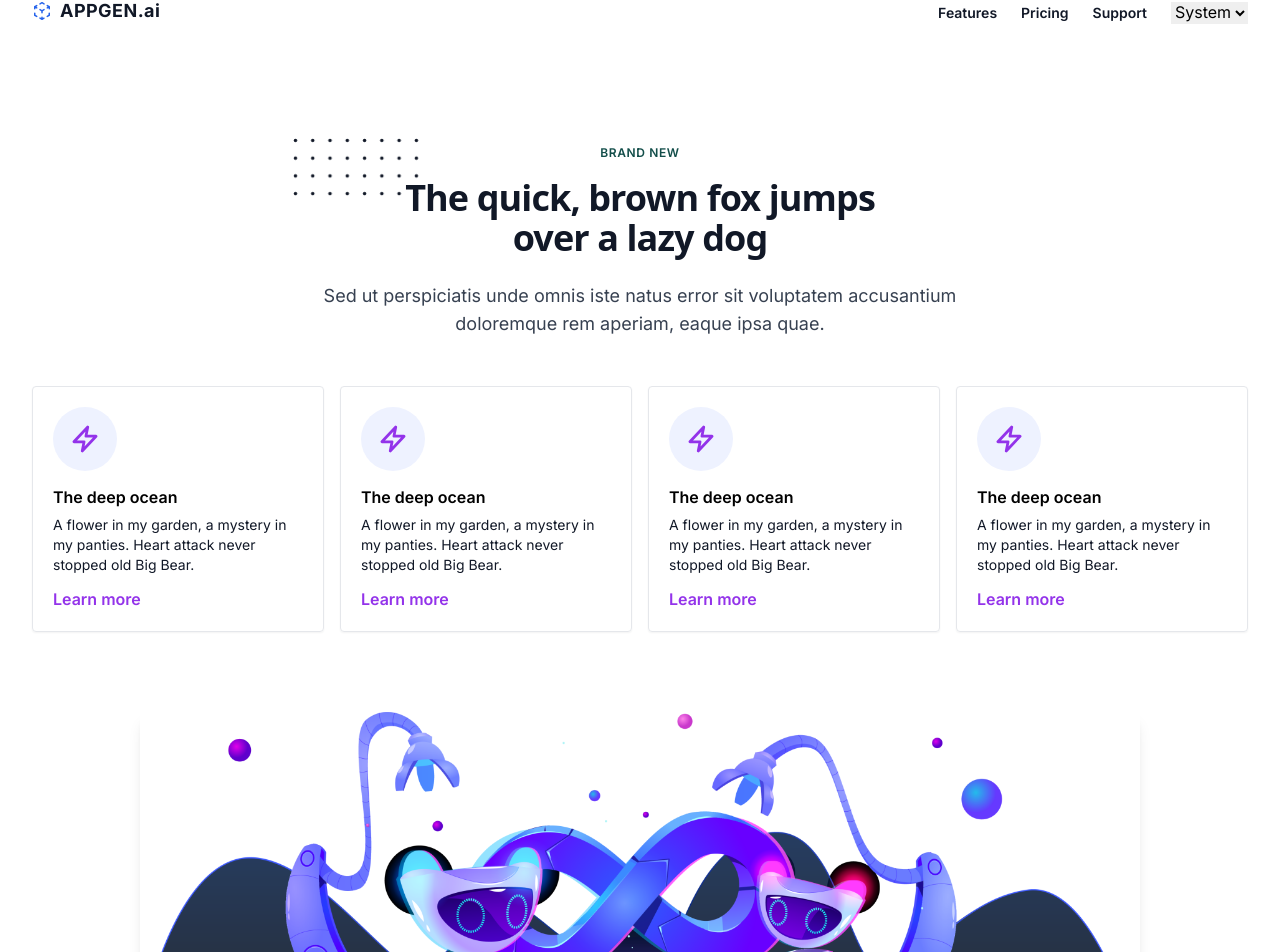
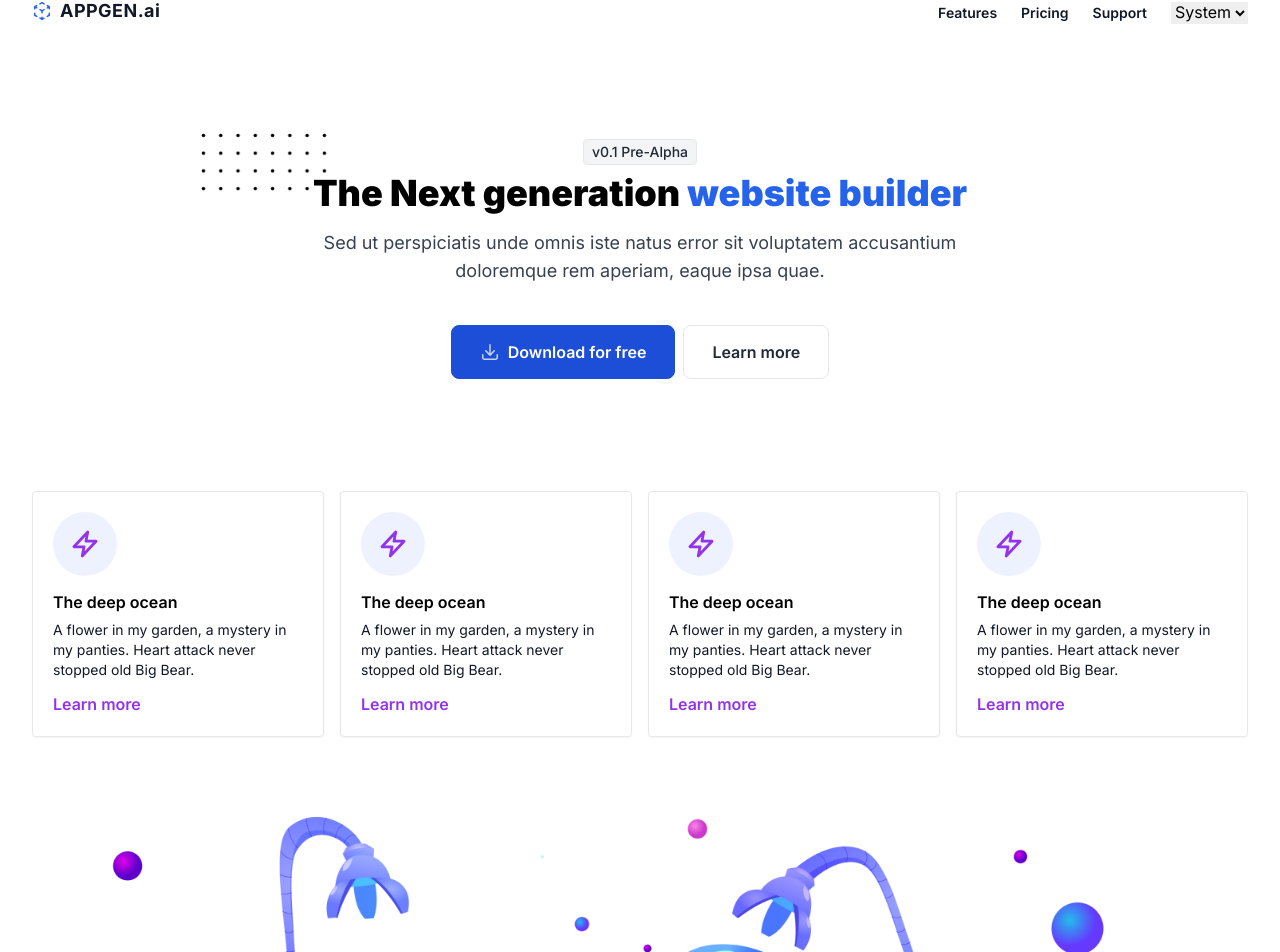
Before and after one commit to sourav9599/AppGen.ai, a Next.js app: page / in a window 1280 px wide. Shown: the part 35-987 px from the top of the page. Built offline with nearby package versions, Linux system fonts and the light colour scheme.

Commit message:
modified homepage

```diff
--- a/src/components/Home/Features.jsx
+++ b/src/components/Home/Features.jsx
@@ -1,34 +1,34 @@
-import { feature_data } from './data/features'
+import { feature_data } from "./data/features";
 const Features = () => {
 	return (
-    <div className='row-gap-5 grid gap-4 sm:grid-cols-2 lg:grid-cols-4'>
+		<div className="row-gap-5 grid gap-4 sm:grid-cols-2 lg:grid-cols-4">
 			{feature_data.map((data) => {
 				return (
 					<div
 						key={data.id}
-            className='flex flex-col justify-between rounded border p-5 shadow-sm dark:border-gray-700 dark:bg-gray-800'
+						className="flex flex-col justify-between rounded border p-5 shadow-sm dark:border-gray-700 dark:bg-gray-800"
 					>
 						<div>
-              <div className='mb-4 flex h-16 w-16 items-center justify-center rounded-full bg-indigo-50 dark:bg-gray-800'>
+							<div className="mb-4 flex h-16 w-16 items-center justify-center rounded-full bg-indigo-50 dark:bg-gray-300">
 								{data.icon}
 							</div>
-              <h6 className='mb-2 font-semibold leading-5'>{data.title}</h6>
-              <p className='mb-3 text-sm text-gray-900 dark:text-gray-400'>
+							<h6 className="mb-2 font-semibold leading-5">{data.title}</h6>
+							<p className="mb-3 text-sm text-gray-900 dark:text-gray-400">
 								{data.description}
 							</p>
 						</div>
 						<a
-              href='/'
-              aria-label=''
-              className='hover:text-deep-purple-800 inline-flex items-center font-semibold text-purple-600 transition-colors duration-200'
+							href="/"
+							aria-label=""
+							className="hover:text-deep-purple-800 inline-flex items-center font-semibold text-purple-600 transition-colors duration-200"
 						>
 							Learn more
 						</a>
 					</div>
-        )
+				);
 			})}
 		</div>
-  )
-}
+	);
+};
 
-export default Features
+export default Features;
--- a/src/components/Home/HeroSection.jsx
+++ b/src/components/Home/HeroSection.jsx
@@ -1,49 +1,72 @@
-import Features from './Features'
+import Features from "./Features";
 const HeroSection = () => {
 	return (
-    <div className='mx-auto px-4 py-16 sm:max-w-xl md:max-w-full md:px-24 lg:max-w-screen-xl lg:px-8 lg:py-20'>
-      <div className='mb-10 max-w-xl sm:text-center md:mx-auto md:mb-12 lg:max-w-2xl'>
-        <div>
-          <p className='bg-teal-accent-400 mb-4 inline-block rounded-full px-3 py-px text-xs font-semibold uppercase tracking-wider text-teal-900'>
-            Brand new
-          </p>
+		<div className="mx-auto px-4 py-16 sm:max-w-xl md:max-w-full md:px-24 lg:max-w-screen-xl lg:px-8 lg:py-20">
+			<div className="mb-10 max-w-xl sm:text-center md:mx-auto md:mb-12 lg:max-w-2xl">
+				<div class="mb-2 inline-flex rounded border border-gray-200 bg-gray-100 px-2 py-1 text-sm font-medium leading-4 text-gray-800 dark:border-gray-600/50 dark:bg-gray-700/50 dark:text-gray-200">
+					v0.1 Pre-Alpha
 				</div>
-        <h2 className='mb-6 max-w-lg font-sans text-3xl font-bold leading-none tracking-tight text-gray-900 sm:text-4xl md:mx-auto'>
-          <span className='relative inline-block'>
+				<h1 class="mb-4 text-4xl font-black text-black dark:text-white">
+					<span className="relative inline-block">
 						<svg
-              viewBox='0 0 52 24'
-              fill='currentColor'
-              className='text-blue-gray-100 absolute left-0 top-0 z-0 -ml-20 -mt-8 hidden w-32 sm:block lg:-ml-28 lg:-mt-10 lg:w-32'
+							viewBox="0 0 52 24"
+							fill="currentColor"
+							className="text-blue-gray-100 absolute left-0 top-0 z-0 -ml-20 -mt-8 hidden w-32 sm:block lg:-ml-28 lg:-mt-10 lg:w-32"
 						>
 							<defs>
 								<pattern
-                  id='18302e52-9e2a-4c8e-9550-0cbb21b38e55'
-                  x='0'
-                  y='0'
-                  width='.135'
-                  height='.30'
+									id="18302e52-9e2a-4c8e-9550-0cbb21b38e55"
+									x="0"
+									y="0"
+									width=".135"
+									height=".30"
 								>
-                  <circle cx='1' cy='1' r='.7' />
+									<circle cx="1" cy="1" r=".7" />
 								</pattern>
 							</defs>
 							<rect
-                fill='url(#18302e52-9e2a-4c8e-9550-0cbb21b38e55)'
-                width='52'
-                height='24'
+								fill="url(#18302e52-9e2a-4c8e-9550-0cbb21b38e55)"
+								width="52"
+								height="24"
 							/>
 						</svg>
-            <span className='relative'>The</span>
-          </span>{' '}
-          quick, brown fox jumps over a lazy dog
-        </h2>
-        <p className='text-base text-gray-700 md:text-lg'>
+						<span className="relative">The</span>
+					</span>{" "}
+					Next generation{" "}
+					<span class="text-blue-600 dark:text-blue-500">website builder</span>
+				</h1>
+				<p className="text-base text-gray-700 dark:text-gray-300 md:text-lg">
 					Sed ut perspiciatis unde omnis iste natus error sit voluptatem
 					accusantium doloremque rem aperiam, eaque ipsa quae.
 				</p>
+				<div className="flex flex-col justify-center space-y-2 pb-16 pt-10 sm:flex-row sm:items-center sm:space-x-2 sm:space-y-0 lg:justify-center">
+					<a
+						href="javascript:void(0)"
+						className="inline-flex items-center justify-center space-x-2 rounded-lg border border-blue-700 bg-blue-700 px-7 py-3.5 font-semibold leading-6 text-white hover:border-blue-600 hover:bg-blue-600 hover:text-white focus:ring focus:ring-blue-400 focus:ring-opacity-50 active:border-blue-700 active:bg-blue-700 dark:focus:ring-blue-400 dark:focus:ring-opacity-90"
+					>
+						<svg
+							className="hi-mini hi-arrow-down-tray inline-block h-5 w-5 opacity-75"
+							xmlns="http://www.w3.org/2000/svg"
+							viewBox="0 0 20 20"
+							fill="currentColor"
+							aria-hidden="true"
+						>
+							<path d="M10.75 2.75a.75.75 0 00-1.5 0v8.614L6.295 8.235a.75.75 0 10-1.09 1.03l4.25 4.5a.75.75 0 001.09 0l4.25-4.5a.75.75 0 00-1.09-1.03l-2.955 3.129V2.75z" />
+							<path d="M3.5 12.75a.75.75 0 00-1.5 0v2.5A2.75 2.75 0 004.75 18h10.5A2.75 2.75 0 0018 15.25v-2.5a.75.75 0 00-1.5 0v2.5c0 .69-.56 1.25-1.25 1.25H4.75c-.69 0-1.25-.56-1.25-1.25v-2.5z" />
+						</svg>
+						<span>Download for free</span>
+					</a>
+					<a
+						href="javascript:void(0)"
+						className="inline-flex items-center justify-center space-x-2 rounded-lg border border-gray-200 bg-white px-7 py-3.5 font-semibold leading-6 text-gray-800 hover:border-gray-300 hover:text-gray-900 hover:shadow-sm focus:ring focus:ring-gray-300 focus:ring-opacity-25 active:border-gray-200 active:shadow-none dark:border-gray-700 dark:bg-transparent dark:text-gray-300 dark:hover:border-gray-600 dark:hover:text-gray-200 dark:focus:ring-gray-600 dark:focus:ring-opacity-40 dark:active:border-gray-700"
+					>
+						<span>Learn more</span>
+					</a>
+				</div>
 			</div>
 			<Features />
 		</div>
-  )
-}
+	);
+};
 
-export default HeroSection
+export default HeroSection;
--- a/src/components/Home/HomePage.jsx
+++ b/src/components/Home/HomePage.jsx
@@ -16,7 +16,7 @@ export default function HomePage() {
 	return (
 		<>
 			{/* Hero Section: Image Side with Simple Header */}
-			<div className="relative overflow-hidden bg-white dark:bg-gray-900 dark:text-gray-100">
+			<div className="relative overflow-hidden bg-white dark:bg-gray-950 dark:text-gray-100">
 				{/* Main Header */}
 				<header
 					id="page-header"
@@ -77,68 +77,16 @@ export default function HomePage() {
 				{/* END Main Header */}
 				<HeroSection />
 				{/* Hero Content */}
-				{/* <div className="relative flex flex-col lg:flex-row space-y-16 lg:space-y-0 text-center lg:text-left container xl:max-w-7xl mx-auto px-4 py-16 lg:px-8 lg:py-32">
-					<div className="lg:w-1/2 lg:flex lg:items-center">
-						<div>
-							<div className="text-sm rounded text-gray-800 bg-gray-100 border border-gray-200 font-medium inline-flex px-2 py-1 leading-4 mb-2 dark:text-gray-200 dark:bg-gray-700/50 dark:border-gray-600/50">
-								v6.0 Latest Version
-							</div>
-							<h1 className="text-4xl font-black text-black mb-4 dark:text-white">
-								Next generation{" "}
-								<span className="text-blue-600 dark:text-blue-500">
-									website builder
-								</span>
-							</h1>
-							<h2 className="text-xl leading-relaxed font-medium text-gray-700 dark:text-gray-300">
-								Super fast and easy to use software to power your next idea or
-								build your client’s web projects. Get it today and profit.
-							</h2>
-							<div className="flex flex-col sm:flex-row sm:items-center justify-center lg:justify-start space-y-2 sm:space-y-0 sm:space-x-2 pt-10 pb-16">
-								<a
-									href="#"
-									className="inline-flex justify-center items-center space-x-2 border font-semibold rounded-lg px-7 py-3.5 leading-6 border-blue-700 bg-blue-700 text-white hover:text-white hover:bg-blue-600 hover:border-blue-600 focus:ring focus:ring-blue-400 focus:ring-opacity-50 active:bg-blue-700 active:border-blue-700 dark:focus:ring-blue-400 dark:focus:ring-opacity-90"
-								>
-									<svg
-										className="hi-mini hi-arrow-down-tray inline-block w-5 h-5 opacity-75"
-										xmlns="http://www.w3.org/2000/svg"
-										viewBox="0 0 20 20"
-										fill="currentColor"
-										aria-hidden="true"
-									>
-										<path d="M10.75 2.75a.75.75 0 00-1.5 0v8.614L6.295 8.235a.75.75 0 10-1.09 1.03l4.25 4.5a.75.75 0 001.09 0l4.25-4.5a.75.75 0 00-1.09-1.03l-2.955 3.129V2.75z" />
-										<path d="M3.5 12.75a.75.75 0 00-1.5 0v2.5A2.75 2.75 0 004.75 18h10.5A2.75 2.75 0 0018 15.25v-2.5a.75.75 0 00-1.5 0v2.5c0 .69-.56 1.25-1.25 1.25H4.75c-.69 0-1.25-.56-1.25-1.25v-2.5z" />
-									</svg>
-									<span>Download for free</span>
-								</a>
-								<a
-									href="#"
-									className="inline-flex justify-center items-center space-x-2 border font-semibold rounded-lg px-7 py-3.5 leading-6 border-gray-200 bg-white text-gray-800 hover:border-gray-300 hover:text-gray-900 hover:shadow-sm focus:ring focus:ring-gray-300 focus:ring-opacity-25 active:border-gray-200 active:shadow-none dark:border-gray-700 dark:bg-transparent dark:text-gray-300 dark:hover:border-gray-600 dark:hover:text-gray-200 dark:focus:ring-gray-600 dark:focus:ring-opacity-40 dark:active:border-gray-700"
-								>
-									<span>Learn more</span>
-								</a>
-							</div>
-						</div>
-					</div>
-					<div className="lg:w-1/2 lg:ml-16 lg:flex lg:justify-center lg:items-center">
-						<div className="relative mx-5 lg:w-96">
-							<div className="absolute top-0 left-0 w-40 h-40 lg:w-72 lg:h-72 bg-tranparent border border-blue-200 rounded-full -mt-16 -ml-20 dark:border-blue-900" />
-							<div className="absolute top-0 left-0 w-40 h-40 lg:w-72 lg:h-72 bg-tranparent border border-blue-100 rounded-full -mt-20 -ml-14 dark:border-blue-950" />
-							<div className="absolute bottom-0 right-0 w-40 h-40 lg:w-72 lg:h-72 bg-tranparent border border-blue-200 rounded-full -mb-16 -mr-20 dark:border-blue-900" />
-							<div className="absolute bottom-0 right-0 w-40 h-40 lg:w-72 lg:h-72 bg-tranparent border border-blue-100 rounded-full -mb-20 -mr-14 dark:border-blue-950" />
-							<div className="absolute inset-0 rounded-xl -m-6 -rotate-2 bg-gray-200 dark:bg-gray-800" />
-							<div className="absolute inset-0 rounded-xl -m-6 rotate-1 bg-blue-800 bg-opacity-75 shadow-inner dark:bg-blue-900 dark:bg-opacity-75" />
-						</div>
-					</div>
-				</div> */}
 				{/* END Hero Content */}
+				<Image
+					src="/homepage-art.png"
+					className="relative mx-auto rounded-lg shadow-lg"
+					alt="Hero Image"
+					width="2000"
+					height="2000"
+				/>
 			</div>
-			<Image
-				src="/homepage-art.png"
-				className="relative mx-auto rounded-lg shadow-lg"
-				alt="Hero Image"
-				width="1000"
-				height="1000"
-			/>
+
 			{/* END Hero Section: Image Side with Simple Header */}
 		</>
 	);
```
Lines whose indentation alone changed are shown as unchanged.
